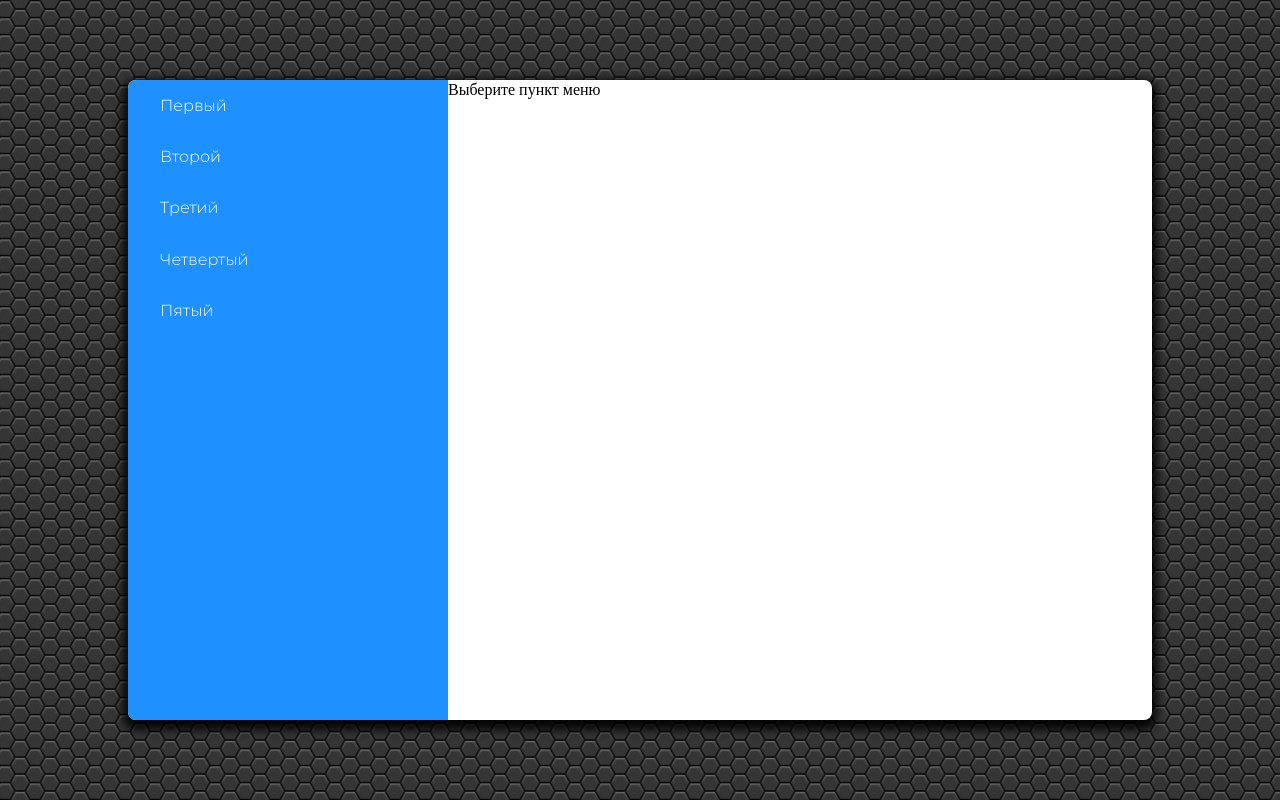
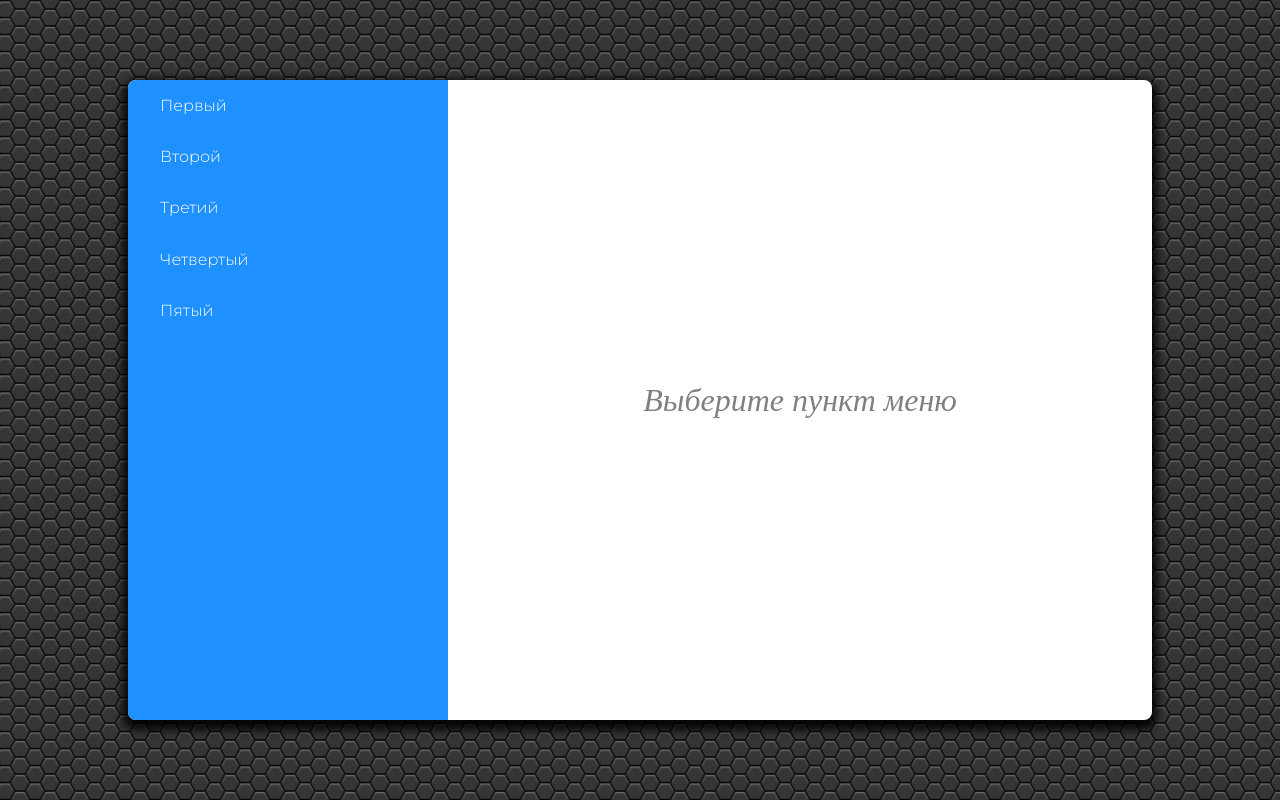
Before and after one commit to SergeyLebidko/ws_demo_client, a React (Create React App) app: page / in a window 1280 px wide. Built offline with nearby package versions, Linux system fonts and the light colour scheme.

Commit message:
Завершена работа над каркасом меню

```diff
--- a/src/App.js
+++ b/src/App.js
@@ -1,5 +1,5 @@
 import React from 'react';
-import {HashRouter, Route} from 'react-router-dom';
+import {Route, Redirect, Switch} from 'react-router-dom';
 import Menu from './Menu/Menu';
 import style from './App.module.css';
 
@@ -33,13 +33,19 @@ function App() {
                 <Menu itemData={menuItemData}/>
             </div>
             <div className={style.content_block}>
-                <HashRouter>
-                    <Route exact path="/" render={() => <div>Выберите пункт меню</div>}/>
+                <Switch>
+                    <Route
+                        exact path="/"
+                        render={() => <div className={style.empty_block}><em>Выберите пункт меню</em></div>}
+                    />
                     {menuItemData.map(
                         (item, index) =>
                             <Route key={index} path={`/${item.href}`} component={Cap}/>
                     )}
-                </HashRouter>
+                    <Route path="*">
+                        <Redirect to="/"/>
+                    </Route>
+                </Switch>
             </div>
         </div>
     );
--- a/src/App.module.css
+++ b/src/App.module.css
@@ -17,5 +17,17 @@
 }
 
 .content_block {
+    position: relative;
     flex: 1;
 }
+
+.empty_block {
+    position: absolute;
+    width: 100%;
+    height: 100%;
+    display: flex;
+    justify-content: center;
+    align-items: center;
+    font-size: 2em;
+    color: gray;
+}
--- a/src/Menu/Menu.js
+++ b/src/Menu/Menu.js
@@ -3,8 +3,6 @@ import {withRouter} from 'react-router-dom';
 import style from './Menu.module.css';
 
 function Menu({itemData, history, location}) {
-    console.log(location.pathname);
-
     return (
         <ul className={style.container}>
             {itemData.map(
```
